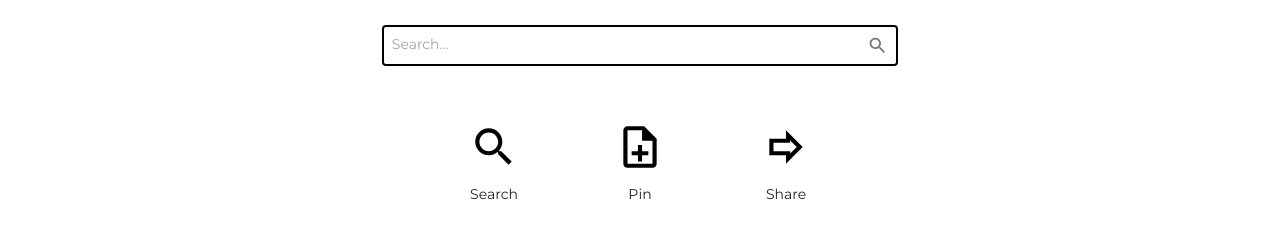
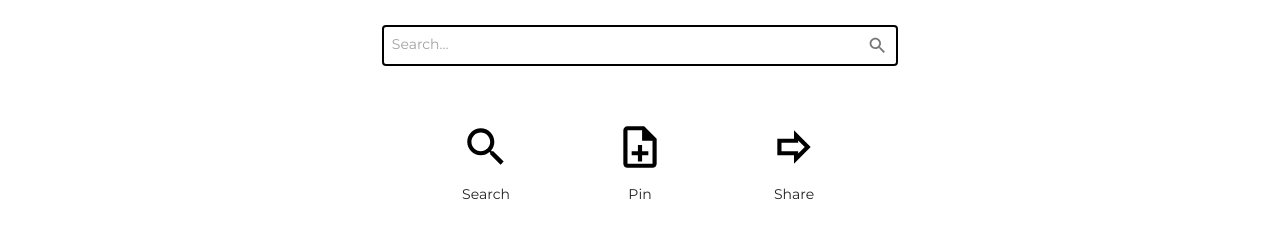
Before and after one commit to andreeaionescu/etudiweb, a React (Create React App) app: page / in a window 1280 px wide. Shown: the part 353-592 px from the top of the page. Built offline with nearby package versions, Linux system fonts and the light colour scheme; what aws-amplify would draw is missing.

Commit message:
Change spacing back to 10 on grid

```diff
--- a/src/containers/welcomeLogo.tsx
+++ b/src/containers/welcomeLogo.tsx
@@ -33,7 +33,7 @@ function Welcome(props: WelcomeProps) {
                     <SearchBar classes={classes} inputClass={classes.searchInput} handleSearchArticle={props.handleSearchArticle} searchText={props.search}/>
                 </Grid>
                 <Grid item>
-                    <Grid container spacing={9} justify="center" alignItems="center">
+                    <Grid container spacing={10} justify="center" alignItems="center">
                         <Grid item>
                             <Grid container direction="column" justify="center" alignItems="center">
                                 <IconButton size="medium"><Search className={classes.welcomeIcon}/></IconButton>
```
